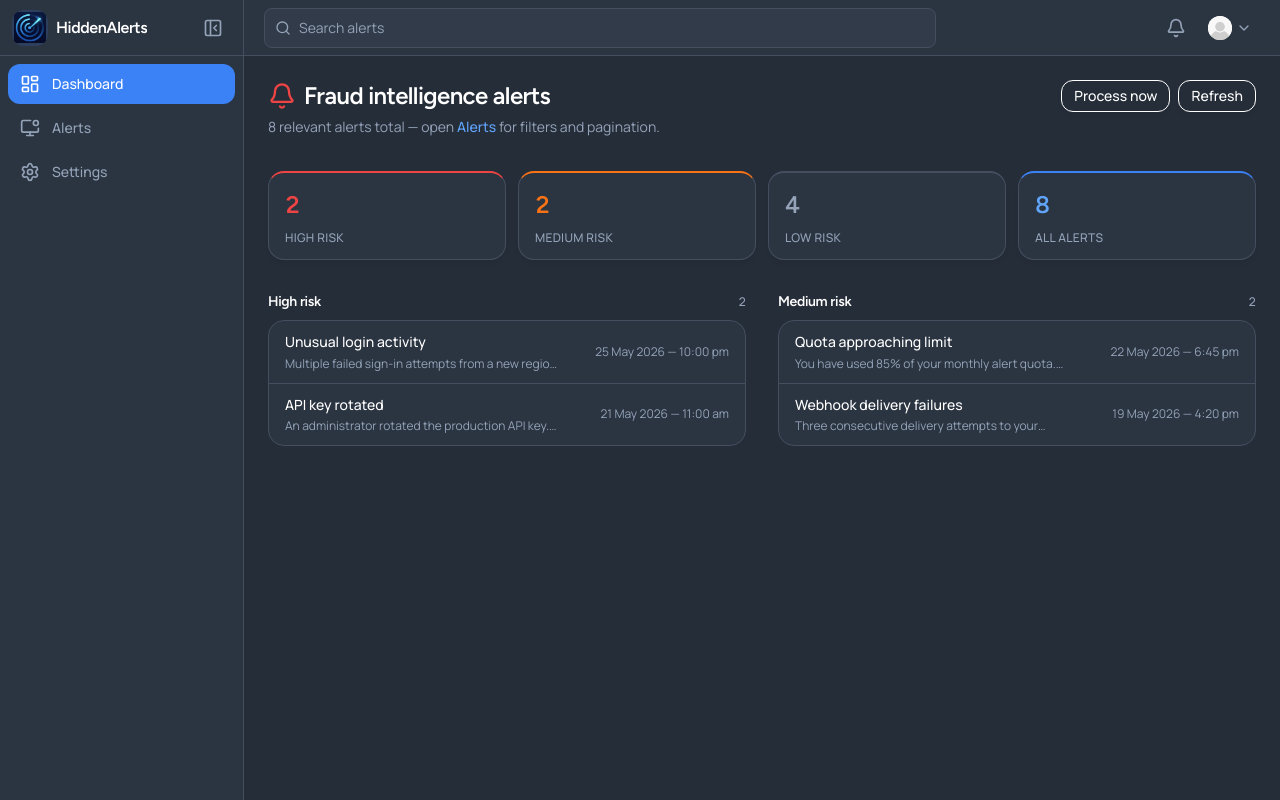
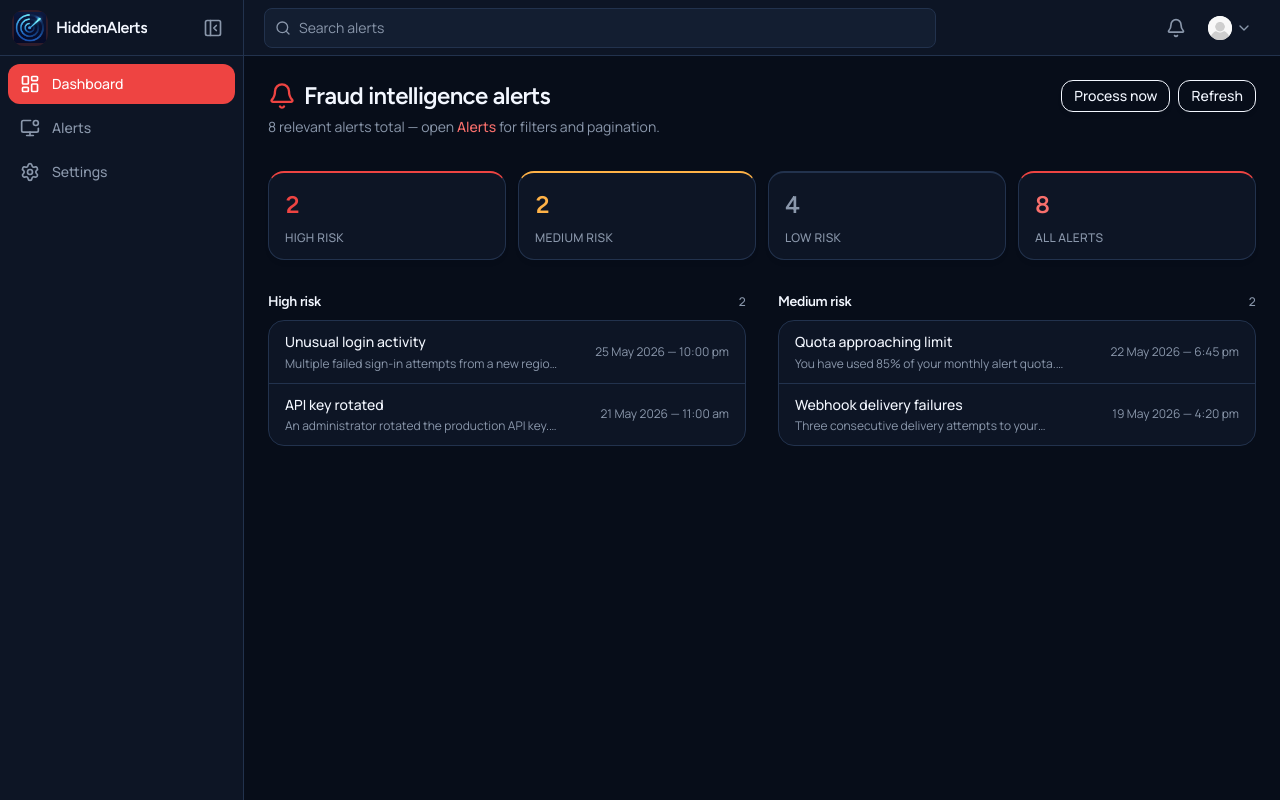
Before and after one commit to HiddenAlerts/hiddenalerts, a Next.js app in the folder frontend/: page /dashboard in a window 1280 px wide. Built offline with nearby package versions, Linux system fonts and the light colour scheme.

Commit message:
update: change the color scheme and card design

```diff
--- a/frontend/components/alerts/AlertRow.tsx
+++ b/frontend/components/alerts/AlertRow.tsx
@@ -1,29 +1,83 @@
 'use client';
 
-import Tag from '@/components/ui/Tag/Tag';
-import { formatAlertDate } from '@/lib/formatAlertDate';
+import {
+  confidenceLabelFromRisk,
+  scoreVisualTone,
+  type ScoreVisualTone,
+} from '@/lib/alertDisplay';
+import { formatAlertDate, formatRelativeTime } from '@/lib/formatAlertDate';
 import { cn } from '@/lib/utils';
-import type { AlertBadgeTone, AlertItem } from '@/types/alert';
-import type { ComponentProps, FC } from 'react';
-import { useState } from 'react';
+import type { AlertItem } from '@/types/alert';
+import type { FC } from 'react';
 
-type TagType = NonNullable<ComponentProps<typeof Tag>['type']>;
-
-const sourceTagType: Record<AlertBadgeTone, TagType> = {
-  danger: 'danger',
-  success: 'success',
-  info: 'info',
-  warning: 'warning',
+const toneText: Record<ScoreVisualTone, string> = {
+  danger: 'text-danger',
+  warning: 'text-warning',
+  success: 'text-success',
+  muted: 'text-body',
 };
 
-/** Heuristic: summaries longer than this usually exceed two lines at `text-sm`. */
-const SUMMARY_TOGGLE_THRESHOLD = 120;
+function RiskBadge({ label }: { label: string }) {
+  const base =
+    'inline-flex shrink-0 items-center rounded-md border px-2.5 py-1 text-xs font-bold uppercase tracking-wide';
+  if (label === 'HIGH') {
+    return (
+      <span
+        className={cn(
+          base,
+          'border-danger/55 bg-danger/18 text-danger',
+        )}
+      >
+        {label}
+      </span>
+    );
+  }
+  if (label === 'MEDIUM') {
+    return (
+      <span
+        className={cn(
+          base,
+          'border-warning/55 bg-warning/18 text-warning',
+        )}
+      >
+        {label}
+      </span>
+    );
+  }
+  if (label === 'LOW') {
+    return (
+      <span
+        className={cn(
+          base,
+          'border-success/50 bg-success/14 text-success',
+        )}
+      >
+        {label}
+      </span>
+    );
+  }
+  return (
+    <span
+      className={cn(
+        base,
+        'border-border bg-surface-muted/45 text-muted',
+      )}
+    >
+      {label}
+    </span>
+  );
+}
 
-function riskMetaClass(label: string) {
-  if (label === 'HIGH') return 'text-danger';
-  if (label === 'MEDIUM') return 'text-warning';
-  if (label === 'LOW') return 'text-success';
-  return 'text-muted';
+function cardAccentClass(label: string) {
+  if (label === 'HIGH') return 'border-l-danger';
+  if (label === 'MEDIUM') return 'border-l-warning';
+  if (label === 'LOW') return 'border-l-success';
+  return 'border-l-border';
+}
+
+function formatCategoryLabel(category: string) {
+  if (!category) return category;
+  return category.replace(/\b\w/g, ch => ch.toUpperCase());
 }
 
 export type AlertRowProps = {
@@ -32,81 +86,106 @@ export type AlertRowProps = {
 };
 
 export const AlertRow: FC<AlertRowProps> = ({ alert, className }) => {
-  const [summaryExpanded, setSummaryExpanded] = useState(false);
   const sourceShort = alert.sourceDisplayLabel ?? alert.sourceLabel;
   const summary = alert.description;
-  const showSummaryToggle = summary.trim().length > SUMMARY_TOGGLE_THRESHOLD;
+  const relativeTime = formatRelativeTime(alert.occurredAt);
+  const absoluteTime = formatAlertDate(alert.occurredAt);
+  const headline = alert.title.trim();
+  const confidence = confidenceLabelFromRisk(alert.riskLevelLabel);
+  const categoryLabel = formatCategoryLabel(alert.category);
+  const tone = scoreVisualTone(alert.signalScore, alert.riskLevelLabel);
+  const scoreToneClass = toneText[tone];
 
-  return (
-    <tr
-      className={cn(
-        'border-border hover:bg-surface/60 border-b transition-colors last:border-b-0',
-        className,
-      )}
-    >
-      <td className="align-top px-4 py-4 lg:px-5">
-        <div className="max-w-xl space-y-2">
-          <p className="font-heading text-foreground text-base font-semibold leading-snug tracking-tight sm:text-lg">
-            {alert.title}
-          </p>
-          <div className="space-y-1">
-            <p
-              className={cn(
-                'text-body text-sm font-normal leading-relaxed',
-                !summaryExpanded && showSummaryToggle && 'line-clamp-2',
-              )}
-            >
-              {summary}
-            </p>
-            {showSummaryToggle ? (
-              <button
-                type="button"
-                onClick={() => setSummaryExpanded(v => !v)}
-                className="text-primary-400 hover:text-primary-300 cursor-pointer text-left text-xs font-medium underline-offset-2 hover:underline"
-              >
-                {summaryExpanded ? 'Show less' : 'Show more'}
-              </button>
-            ) : null}
+  const metadataParts = [
+    sourceShort,
+    relativeTime,
+    categoryLabel,
+    `Confidence: ${confidence}`,
+  ];
+
+  const cardSurface = cn(
+    'border-border bg-surface/42 rounded-lg border p-4',
+    'border-l-2',
+    cardAccentClass(alert.riskLevelLabel),
+    'transition-all duration-200',
+    'hover:-translate-y-0.5 hover:border-primary-500/40 hover:bg-surface/58 hover:shadow-md',
+    alert.sourceUrl &&
+      'cursor-pointer focus-visible:ring-primary-500/35 focus-visible:ring-2 focus-visible:outline-none',
+  );
+
+  const inner = (
+    <>
+      <div className="flex items-start justify-between gap-4">
+        <div className="flex min-w-0 flex-wrap items-center gap-2.5">
+          <RiskBadge label={alert.riskLevelLabel} />
+          <span
+            className="text-body text-sm font-medium"
+            title={absoluteTime}
+          >
+            {relativeTime}
+          </span>
+        </div>
+        <div className="shrink-0 text-right">
+          <div className="text-muted text-[0.7rem] font-semibold tracking-wide uppercase">
+            Score
+          </div>
+          <div
+            className={cn(
+              'mt-0.5 text-4xl leading-none font-bold tabular-nums tracking-tight',
+              scoreToneClass,
+            )}
+          >
+            {typeof alert.signalScore === 'number' ? alert.signalScore : '—'}
           </div>
         </div>
-      </td>
-      <td className="align-top whitespace-nowrap px-4 py-4 lg:px-5">
-        <div className="flex flex-col gap-2">
+      </div>
+
+      <h2 className="font-heading text-foreground mt-3 line-clamp-2 text-lg leading-snug font-semibold tracking-tight sm:text-xl">
+        {headline}
+      </h2>
+
+      <p className="text-body mt-2 line-clamp-2 text-[0.98rem] leading-relaxed">
+        {summary}
+      </p>
+
+      <div className="border-border/70 mt-3 flex flex-col gap-2 border-t pt-3 sm:flex-row sm:items-center sm:justify-between sm:gap-4">
+        <p
+          className="text-body min-w-0 flex-1 text-sm leading-relaxed tracking-[0.01em]"
+          title={metadataParts.join(' • ')}
+        >
+          {metadataParts.map((part, index) => (
+            <span key={`${part}-${index}`}>
+              {index > 0 ? <span className="mx-2.5 text-muted">•</span> : null}
+              {part}
+            </span>
+          ))}
+        </p>
+        {alert.sourceUrl ? (
           <span
             className={cn(
-              'text-xs font-semibold tracking-wide uppercase',
-              riskMetaClass(alert.riskLevelLabel),
+              'shrink-0 text-[0.95rem] font-semibold whitespace-nowrap',
+              scoreToneClass,
             )}
           >
-            {alert.riskLevelLabel}
+            View Signal →
           </span>
-          {typeof alert.signalScore === 'number' ? (
-            <div className="space-y-0.5">
-              <p className="text-muted text-[0.65rem] font-semibold tracking-wide uppercase">
-                Signal score
-              </p>
-              <p className="text-foreground tabular-nums text-sm font-semibold leading-none">
-                {alert.signalScore}
-              </p>
-            </div>
-          ) : null}
-        </div>
-      </td>
-      <td className="align-top px-4 py-4 lg:px-5">
-        <div
-          className="flex justify-center lg:justify-start"
-          title={alert.sourceLabel}
-        >
-          <Tag
-            title={sourceShort}
-            type={sourceTagType[alert.badgeTone]}
-            dot={false}
-          />
-        </div>
-      </td>
-      <td className="text-muted align-top whitespace-nowrap px-4 py-4 text-right text-sm lg:px-5">
-        {formatAlertDate(alert.occurredAt)}
-      </td>
-    </tr>
+        ) : null}
+      </div>
+    </>
   );
+
+  if (alert.sourceUrl) {
+    return (
+      <a
+        href={alert.sourceUrl}
+        target="_blank"
+        rel="noopener noreferrer"
+        className={cn(cardSurface, className)}
+      >
+        {inner}
+      </a>
+    );
+  }
+
+  return <article className={cn(cardSurface, className)}>{inner}</article>;
 };
--- a/frontend/lib/api/alerts.ts
+++ b/frontend/lib/api/alerts.ts
@@ -7,7 +7,7 @@ import type { AlertApiRecord, AlertsListResponse } from '@/types/alertsApi';
 
 import { apiGet } from './client';
 
-export const ALERTS_PAGE_SIZE = 15;
+export const ALERTS_PAGE_SIZE = 20;
 
 export type FetchAlertsParams = {
   limit: number;
@@ -35,6 +35,7 @@ export function mapApiAlertToAlertItem(record: AlertApiRecord): AlertItem {
     badgeTone: riskLevelToBadge(record.risk_level),
     riskLevelLabel: formatRiskLevelLabel(record.risk_level),
     signalScore: record.signal_score,
+    sourceUrl: record.source_url,
     category: record.category,
     occurredAt: record.published_at,
   };
--- a/frontend/lib/formatAlertDate.ts
+++ b/frontend/lib/formatAlertDate.ts
@@ -15,3 +15,34 @@ export function formatAlertDate(iso: string) {
 
   return `${day} ${month} ${year} — ${time}`;
 }
+
+export function formatRelativeTime(iso: string) {
+  const date = new Date(iso);
+  const ts = date.getTime();
+  if (Number.isNaN(ts)) return '—';
+
+  const diffMs = Date.now() - ts;
+  const future = diffMs < 0;
+  const absMs = Math.abs(diffMs);
+
+  const minute = 60_000;
+  const hour = 60 * minute;
+  const day = 24 * hour;
+  const week = 7 * day;
+
+  if (absMs < minute) return future ? 'in <1m' : 'just now';
+  if (absMs < hour) {
+    const v = Math.floor(absMs / minute);
+    return future ? `in ${v}m` : `${v}m ago`;
+  }
+  if (absMs < day) {
+    const v = Math.floor(absMs / hour);
+    return future ? `in ${v}h` : `${v}h ago`;
+  }
+  if (absMs < week) {
+    const v = Math.floor(absMs / day);
+    return future ? `in ${v}d` : `${v}d ago`;
+  }
+  const v = Math.floor(absMs / week);
+  return future ? `in ${v}w` : `${v}w ago`;
+}
--- a/frontend/styles/colors.css
+++ b/frontend/styles/colors.css
@@ -1,4 +1,6 @@
 @theme {
+  /* Previous palette (kept for rollback) */
+  /*
   --color-background: #252d39;
   --color-background-alt: #2b3441;
   --color-surface: #323b4a;
@@ -34,7 +36,6 @@
   --color-secondary-800: #141821;
   --color-secondary-900: #0c0f14;
 
-  /* Status */
   --color-success: #22c55e;
   --color-success-muted: rgb(34 197 94 / 0.15);
   --color-warning: #f97316;
@@ -43,7 +44,6 @@
   --color-danger-muted: rgb(239 68 68 / 0.15);
   --color-info: #3b82f6;
   --color-info-muted: rgb(59 130 246 / 0.15);
-
 
   --color-danger-50: #f7e5e6;
   --color-danger-100: #f7ced0;
@@ -100,9 +100,114 @@
   --color-gray-800: #3b4b47;
   --color-gray-900: #27322f;
 
-
-  /* Light document / dashboard accents */
   --color-dashboard-bg: #f9faf7;
   --color-article-bg: #ffffff;
   --color-article-foreground: #0f172a;
+  */
+
+  /* Screenshot-aligned dark/red palette */
+  --color-background: #070d19;
+  --color-background-alt: #0d1525;
+  --color-surface: #131e31;
+  --color-surface-muted: #1a2740;
+
+  --color-foreground: #f3f7ff;
+  --color-body: #c4cfdf;
+  --color-muted: #8a97ab;
+  --color-muted-foreground: #6f7c92;
+
+  --color-border: #22324d;
+  --color-border-subtle: #16243a;
+
+  --color-primary-50: #fff2f2;
+  --color-primary-100: #ffe2e1;
+  --color-primary-200: #ffc9c8;
+  --color-primary-300: #ff9f9d;
+  --color-primary-400: #f86f6c;
+  --color-primary-500: #ee4442;
+  --color-primary-600: #d73735;
+  --color-primary-700: #b72e2d;
+  --color-primary-800: #972726;
+  --color-primary-900: #701d1c;
+
+  --color-secondary-50: #e8edf4;
+  --color-secondary-100: #d3dbe8;
+  --color-secondary-200: #aab7ca;
+  --color-secondary-300: #8193ac;
+  --color-secondary-400: #5d728f;
+  --color-secondary-500: #3f556f;
+  --color-secondary-600: #30445b;
+  --color-secondary-700: #253347;
+  --color-secondary-800: #182333;
+  --color-secondary-900: #0e1724;
+
+  /* Status */
+  --color-success: #29c277;
+  --color-success-muted: rgb(41 194 119 / 0.14);
+  --color-warning: #ffb247;
+  --color-warning-muted: rgb(255 178 71 / 0.16);
+  --color-danger: #ee4442;
+  --color-danger-muted: rgb(238 68 66 / 0.16);
+  --color-info: #4f8cff;
+  --color-info-muted: rgb(79 140 255 / 0.15);
+
+  --color-danger-50: #fff2f2;
+  --color-danger-100: #ffe2e1;
+  --color-danger-200: #ffc9c8;
+  --color-danger-300: #ff9f9d;
+  --color-danger-400: #f86f6c;
+  --color-danger-500: #ee4442;
+  --color-danger-600: #d73735;
+  --color-danger-700: #b72e2d;
+  --color-danger-800: #972726;
+  --color-danger-900: #701d1c;
+
+  --color-success-50: #e9f9f1;
+  --color-success-100: #d0f3e0;
+  --color-success-200: #a4e7c4;
+  --color-success-300: #78dba9;
+  --color-success-400: #53cd90;
+  --color-success-500: #2fc077;
+  --color-success-600: #219c5f;
+  --color-success-700: #187847;
+  --color-success-800: #105430;
+  --color-success-900: #0a321c;
+
+  --color-info-50: #eef4ff;
+  --color-info-100: #dbe8ff;
+  --color-info-200: #b8d0ff;
+  --color-info-300: #96b8ff;
+  --color-info-400: #769fff;
+  --color-info-500: #5988ff;
+  --color-info-600: #3f6fe0;
+  --color-info-700: #3056b8;
+  --color-info-800: #223f8f;
+  --color-info-900: #152968;
+
+  --color-warning-50: #fff6e7;
+  --color-warning-100: #ffebcd;
+  --color-warning-200: #ffd79b;
+  --color-warning-300: #ffc368;
+  --color-warning-400: #ffb84c;
+  --color-warning-500: #ffac30;
+  --color-warning-600: #d88d22;
+  --color-warning-700: #a96d19;
+  --color-warning-800: #7c5011;
+  --color-warning-900: #4f330a;
+
+  --color-gray-50: #f6f8fb;
+  --color-gray-100: #e5eaf2;
+  --color-gray-200: #d4dbe7;
+  --color-gray-300: #b6c0cf;
+  --color-gray-400: #98a4b6;
+  --color-gray-500: #7d8aa0;
+  --color-gray-600: #627089;
+  --color-gray-700: #48566e;
+  --color-gray-800: #2f3d52;
+  --color-gray-900: #1c283a;
+
+  /* Light document / dashboard accents */
+  --color-dashboard-bg: #f3f6fb;
+  --color-article-bg: #ffffff;
+  --color-article-foreground: #0b1220;
 }
--- a/frontend/types/alert.ts
+++ b/frontend/types/alert.ts
@@ -13,6 +13,8 @@ export type AlertItem = {
   riskLevelLabel: string;
   /** From API when available */
   signalScore?: number;
+  /** External link for “View signal” (from API `source_url`). */
+  sourceUrl?: string;
   /** Used for the category filter */
   category: string;
   occurredAt: string;
```
Also changed, not shown: frontend/components/alerts/AlertTable.tsx (+12 -38 lines), frontend/data/mockAlerts.ts (+8 -0 lines), frontend/lib/alertDisplay.ts (+34 -0 lines).
